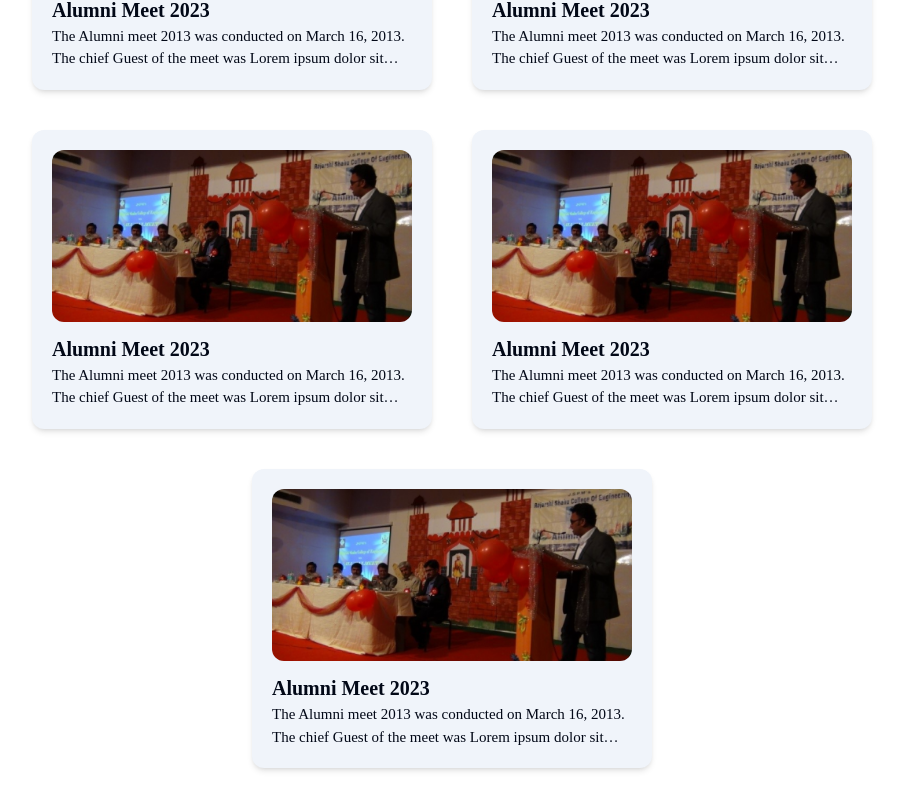
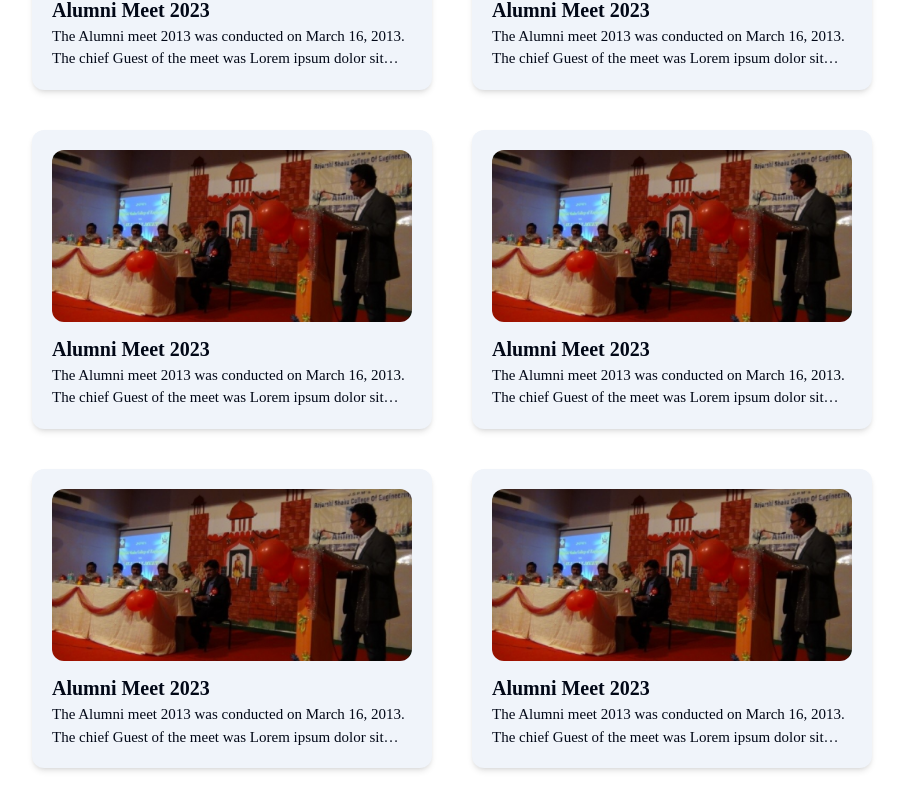
Before and after one commit to Himan-Miku/alumni-portal, a Next.js app in the folder apps/web/: page /events in a window 1280 px wide. Shown: the part 427-1236 px from the top of the page, without its empty margins (188-1091 px from the left). Built offline with nearby package versions, Linux system fonts and the light colour scheme.

Commit message:
Add Event page

```diff
--- a/apps/web/app/events/page.tsx
+++ b/apps/web/app/events/page.tsx
@@ -1,5 +1,5 @@
 import React from "react";
-import EventCard from "./components/EventCard";
+import EventCard  from "./components/EventCard";
 
 const Events = () => {
   return <div className="h-max w-[100%]  bg-white">
@@ -27,6 +27,7 @@ const Events = () => {
       <EventCard/>
       <EventCard/>
       <EventCard/>
+      <EventCard/>
     </div>
 
     <div className="h-10"></div>
```
Also changed, not shown: apps/web/app/events/components/EventCard.tsx (line endings or trailing spaces).
